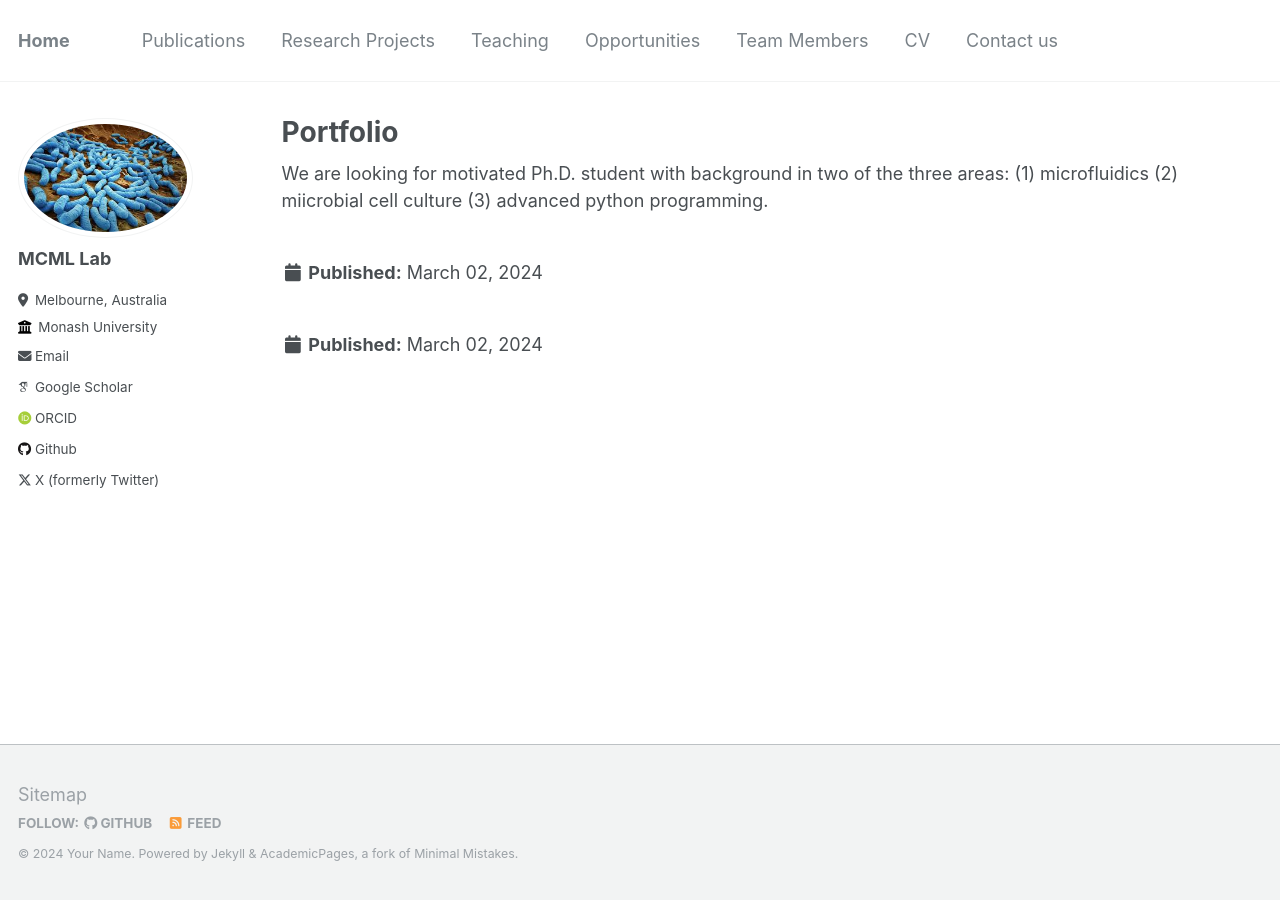
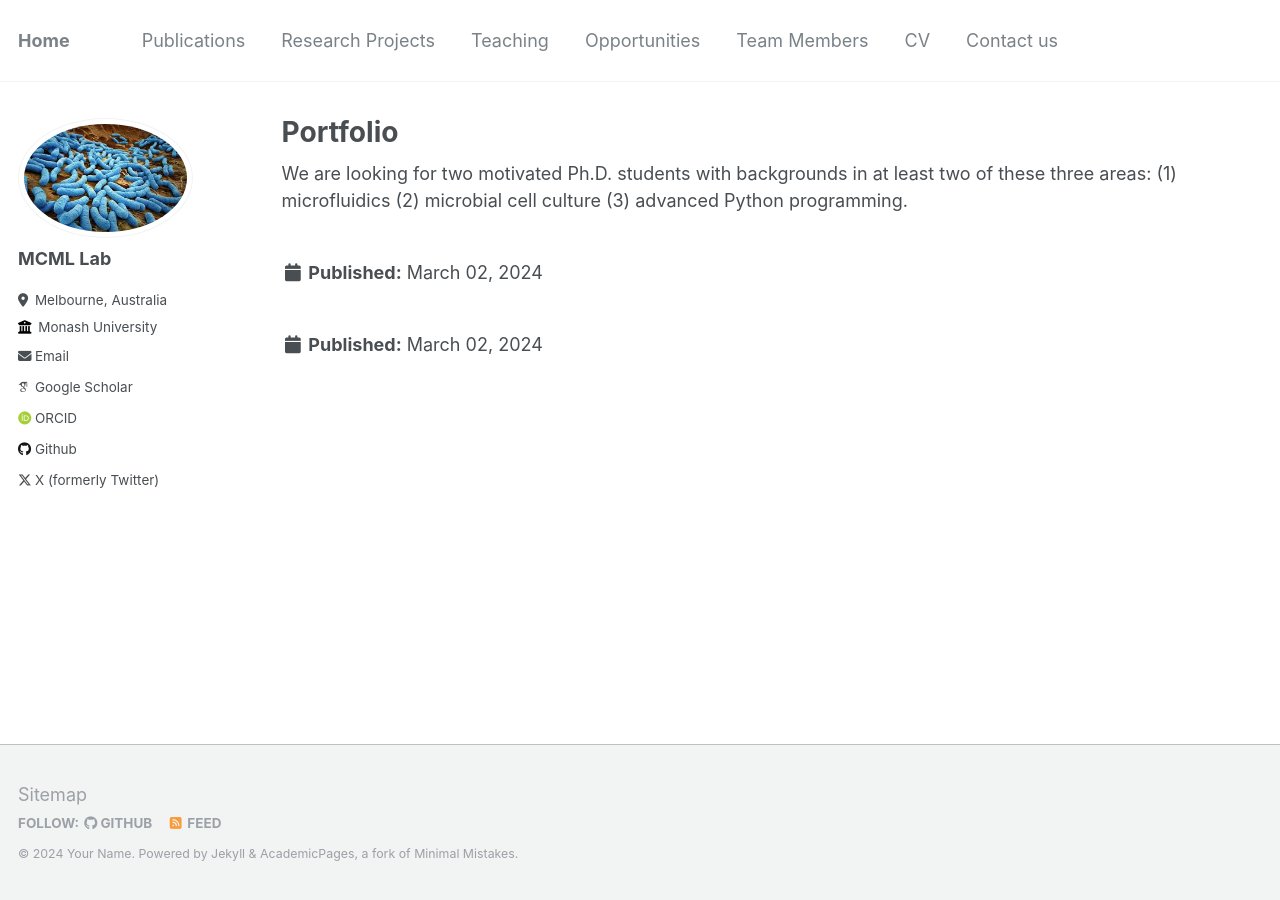
Before and after one commit to AminValiei/valieilab, a Jekyll site: the page built from _pages/portfolio.html, in a window 1280 px wide. Built offline with Jekyll 4.4.1, drawn with Linux system fonts in a browser that asks for light colours; some web fonts are replaced.

Commit message:
Update portfolio.html

```diff
--- a/_pages/portfolio.html
+++ b/_pages/portfolio.html
@@ -6,7 +6,7 @@ author_profile: true
 ---
 
 {% include base_path %}
- We are looking for motivated Ph.D. student with background in two of the three areas: (1) microfluidics (2) miicrobial cell culture (3) advanced python programming.
+ We are looking for two motivated Ph.D. students with backgrounds in at least two of these three areas: (1) microfluidics (2) microbial cell culture (3) advanced Python programming.
 
 {% for post in site.portfolio %}
   {% include archive-single.html %}
```
